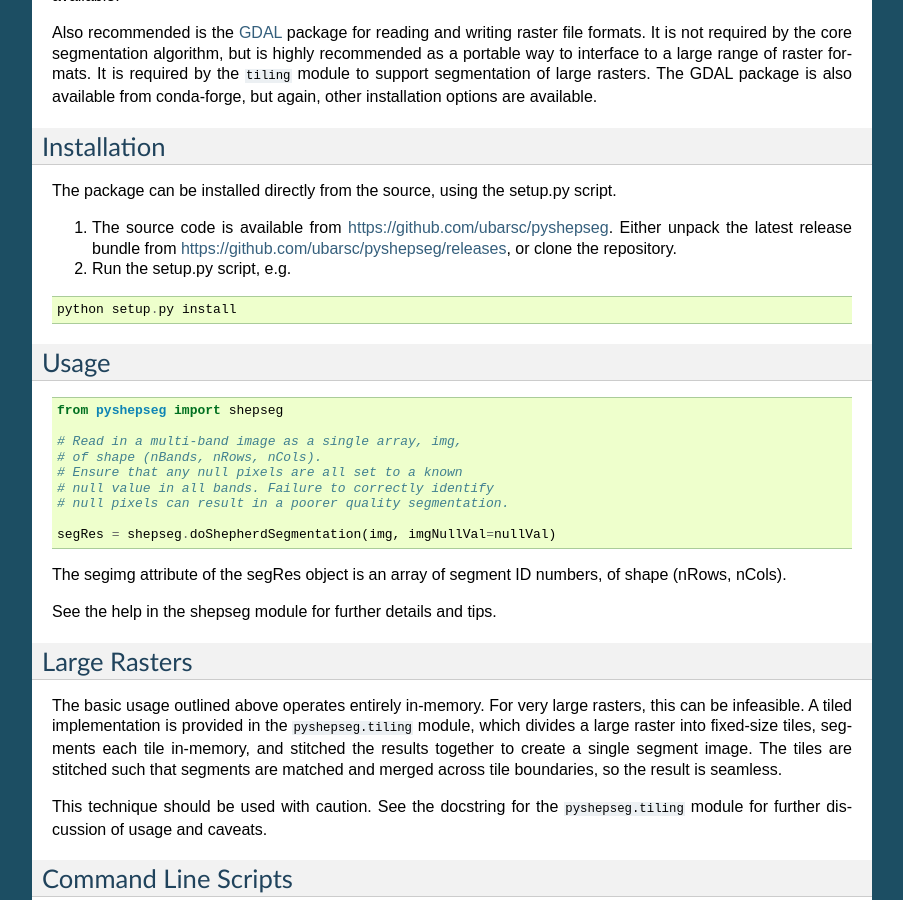
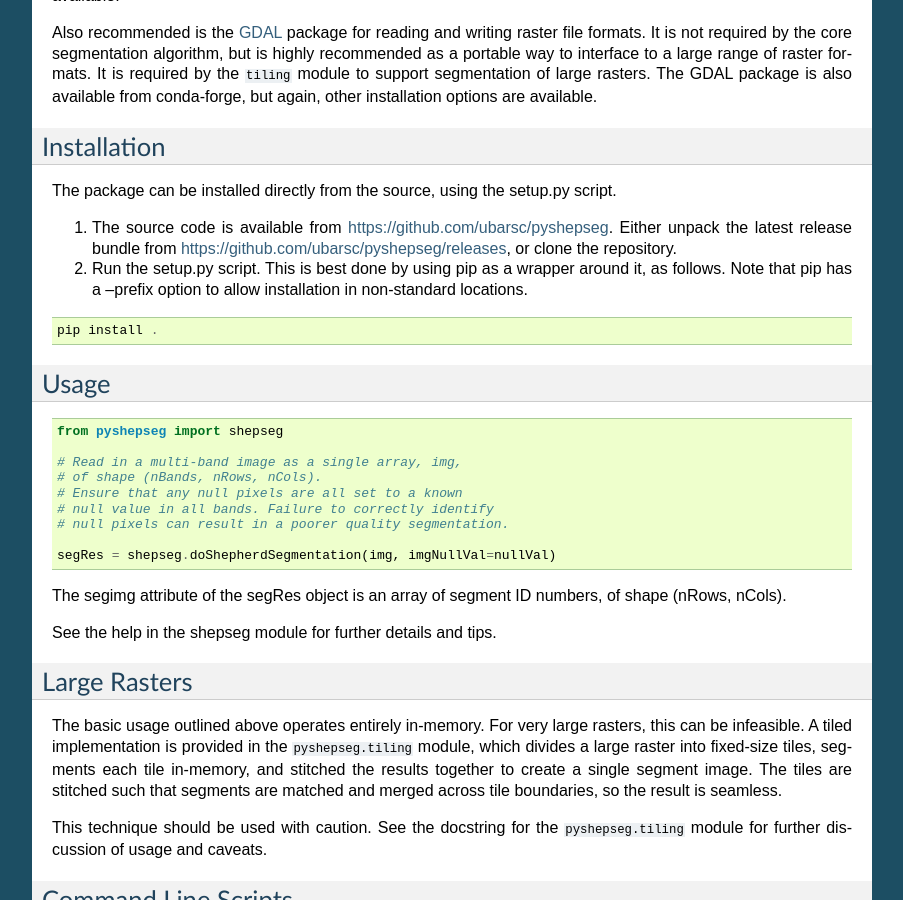
Before and after one commit to ubarsc/pyshepseg, a Sphinx documentation site: the page built from doc/source/index.rst, in a window 1280 px wide and 900 px high, scrolled down 549 px. Shown: the whole window, without its empty margins (198-1101 px from the left). Built offline with Sphinx 7.4.7, drawn with Linux system fonts in a browser that asks for light colours.

Commit message:
Installation instructions use pip

```diff
--- a/doc/source/index.rst
+++ b/doc/source/index.rst
@@ -49,11 +49,13 @@ setup.py script.
    Either unpack the latest release bundle from
    `<https://github.com/ubarsc/pyshepseg/releases>`_, or clone the
    repository.
-2. Run the setup.py script, e.g.
+2. Run the setup.py script. This is best done by using pip as a wrapper
+   around it, as follows. Note that pip has a --prefix option to allow
+   installation in non-standard locations.
 
 ::
 
-   python setup.py install
+   pip install .
 
 
 Usage
```
